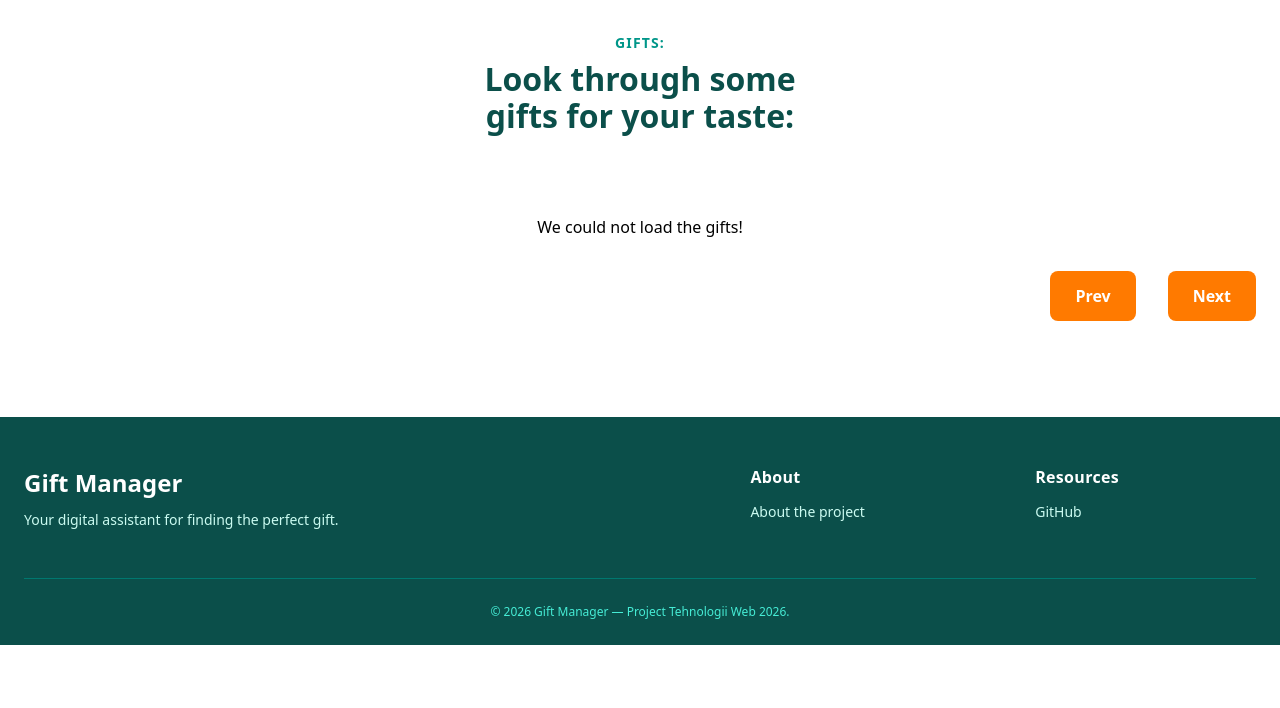
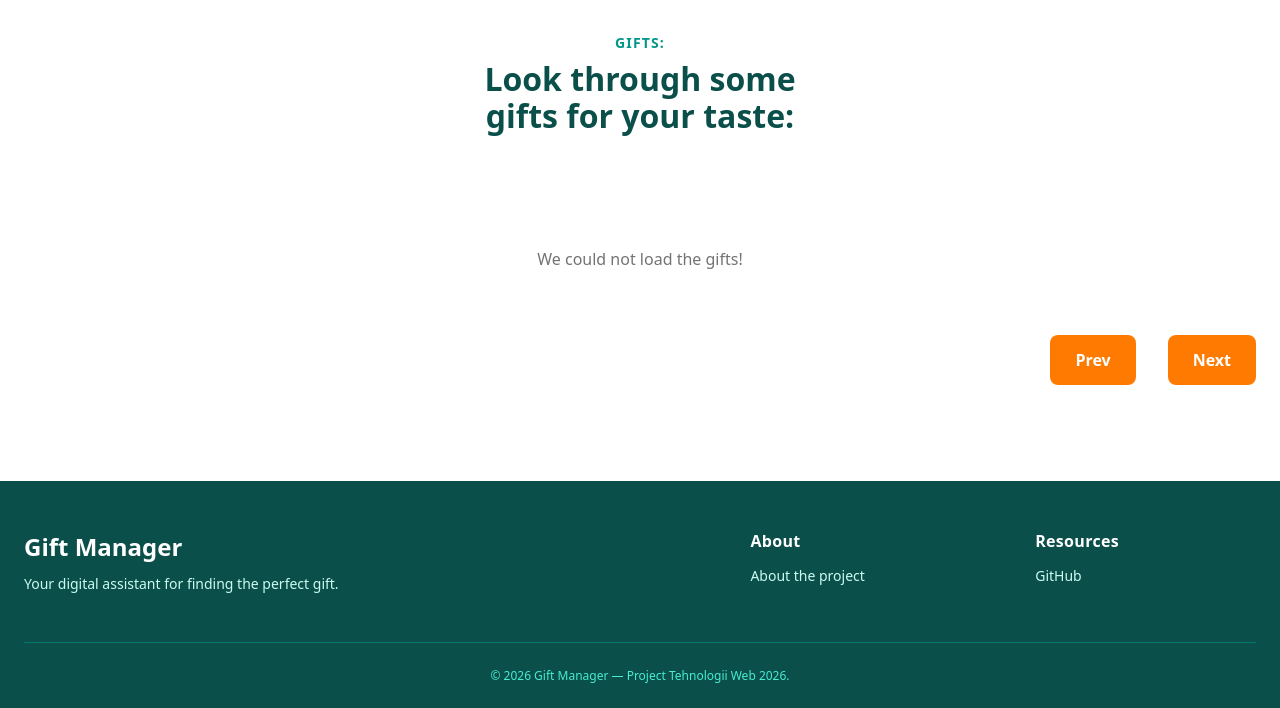
Before and after one commit to gabiturbinca/Proiect-Web, a PHP site: page /rezultate.php in a window 1280 px wide. Shown: the part 73-781 px from the top of the page. Run offline with PHP 8.4, Linux system fonts and the light colour scheme.

Commit message:
modificat styling message

```diff
--- a/public/css/pages/rezultate.css
+++ b/public/css/pages/rezultate.css
@@ -41,6 +41,17 @@
     gap: var(--space-4);
 }
 
+.result__message{
+    flex-basis: 100%;
+    margin-inline: auto;
+    max-width: 40ch;
+    padding: var(--space-8) var(--space-4);
+    text-align: center;
+    font-size: var(--text-base);
+    line-height: 1.5;
+    color: var(--color-text-muted);
+}
+
 .buttons__pagination{
     display: flex;
     flex-wrap:wrap;
--- a/public/js/pages/rezultate.js
+++ b/public/js/pages/rezultate.js
@@ -62,7 +62,7 @@ async function renderGiftPage(page){
         const totalPages = Math.ceil(gifts_count / perPage);
         if(page > totalPages && totalPages > 0) return;
         if(gifts_count==0){
-            giftBox.innerHTML='<p>We could not find any gifts for your requirements. Pleasy try again!</p>';
+            giftBox.innerHTML='<p class="result__message">We could not find any gifts for your requirements. Please try other combinations!</p>';
             return;
         }
 
@@ -75,7 +75,7 @@ async function renderGiftPage(page){
     }
     catch(err){
         console.error(err);
-        giftBox.innerHTML='<p>We could not load the gifts!</p>';
+        giftBox.innerHTML='<p class="result__message">We could not load the gifts!</p>';
     }
 
 }
```
